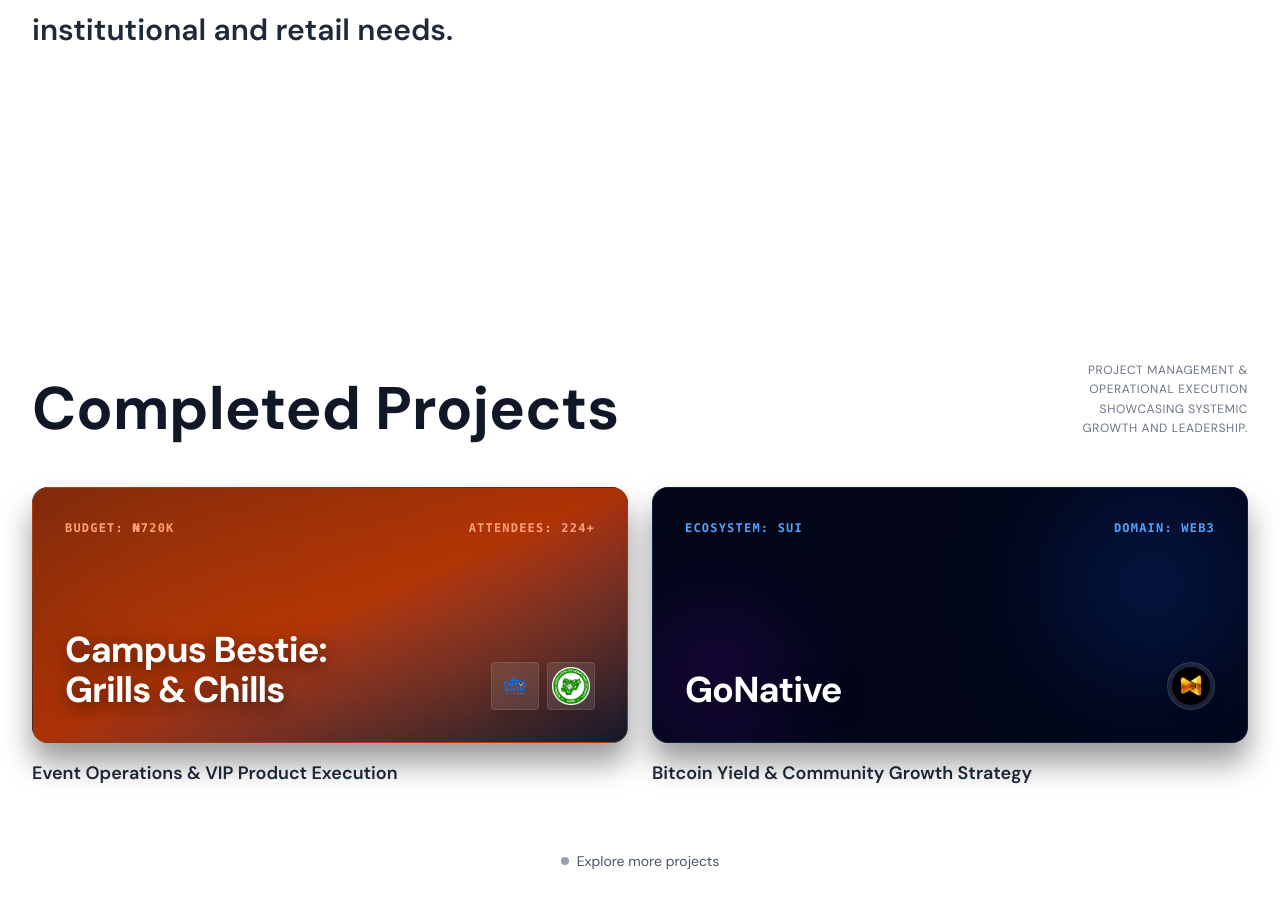
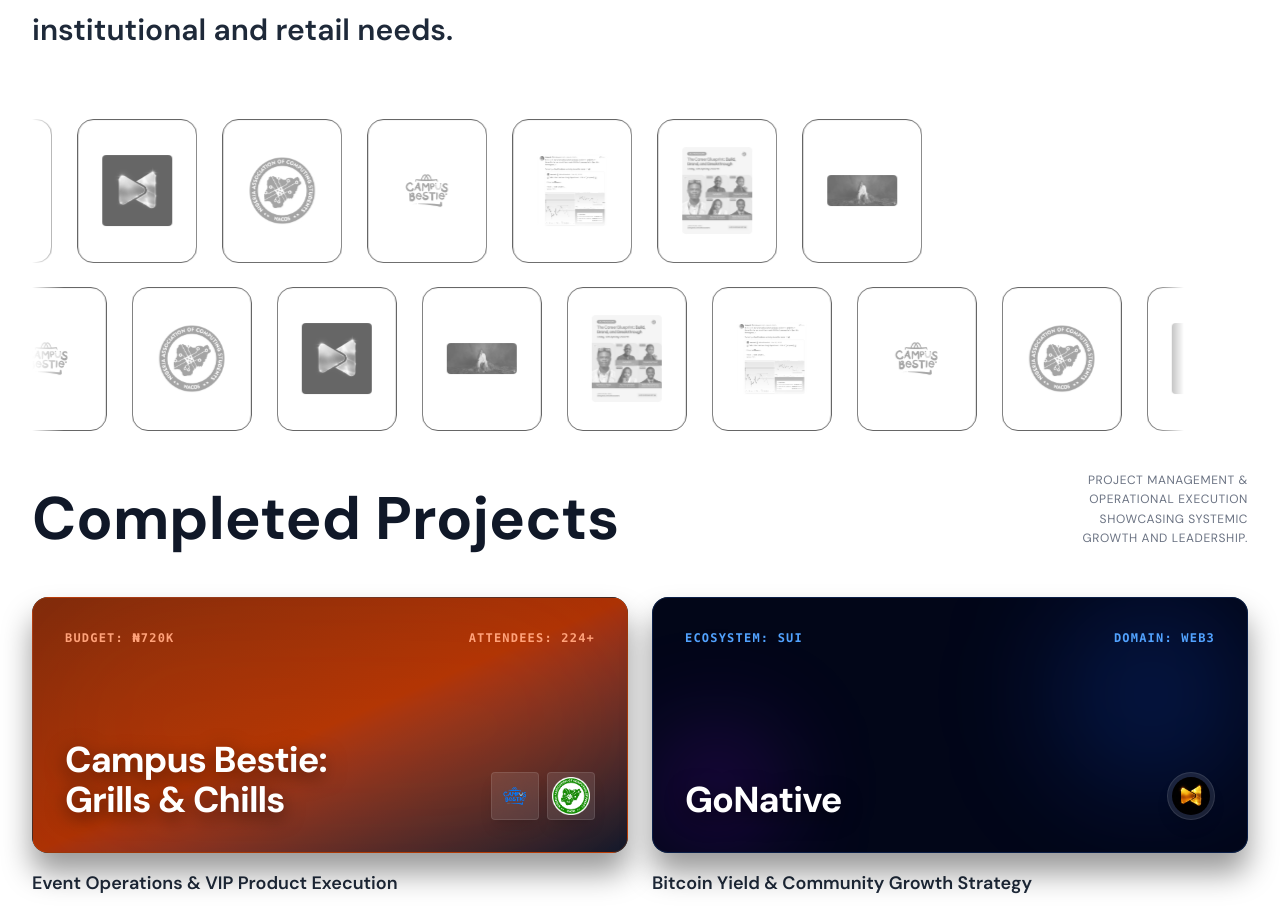
Before and after one commit to mayowa-kalejaiye/Vandah-P-Brand, a Next.js app: page / in a window 1280 px wide. Shown: the part 1102-2018 px from the top of the page. Built offline with nearby package versions, Linux system fonts and the light colour scheme; a web font is replaced by a local one.

Commit message:
feat: refactor Logomarquee component to use logos array and enhance marquee functionality

```diff
--- a/components/Logomarquee.tsx
+++ b/components/Logomarquee.tsx
@@ -1,65 +1,96 @@
-"use client"
+'use client'
 import React from 'react';
 
-const brands = [
-  "COWRYWISE",
-  "BINANCE",
-  "COINBASE",
-  "FORBES",
-  "TECHCRUNCH",
-  "WIRED",
-  "BLOOMBERG",
-  "FAST COMPANY",
+const logos1 = [
+  { id: 1, component: <img src="/native.jpeg" alt="GoNative" className="w-full h-auto object-contain grayscale hover:grayscale-0 transition-all duration-500 rounded-sm" /> },
+  { id: 2, component: <img src="/nacos.png" alt="NACOS" className="w-full h-auto object-contain grayscale hover:grayscale-0 transition-all duration-500 rounded-sm" /> },
+  { id: 3, component: <img src="/CAMBES.png" alt="Campus Bestie" className="w-full h-auto object-contain grayscale hover:grayscale-0 transition-all duration-500 rounded-sm" /> },
+  { id: 4, component: <img src="/web3.png" alt="Web3" className="w-full h-auto object-contain grayscale hover:grayscale-0 transition-all duration-500 rounded-sm" /> },
+  { id: 5, component: <img src="/public.png" alt="Public" className="w-full h-auto object-contain grayscale hover:grayscale-0 transition-all duration-500 rounded-sm" /> },
+  { id: 6, component: <img src="/Vandah2.png" alt="Vandah" className="w-full h-auto object-contain grayscale hover:grayscale-0 transition-all duration-500 rounded-sm" /> }
 ];
 
-export default function Logomarquee() {
+const logos2 = [
+  { id: 1, component: <img src="/Vandah2.png" alt="Vandah" className="w-full h-auto object-contain grayscale hover:grayscale-0 transition-all duration-500 rounded-sm" /> },
+  { id: 2, component: <img src="/public.png" alt="Public" className="w-full h-auto object-contain grayscale hover:grayscale-0 transition-all duration-500 rounded-sm" /> },
+  { id: 3, component: <img src="/web3.png" alt="Web3" className="w-full h-auto object-contain grayscale hover:grayscale-0 transition-all duration-500 rounded-sm" /> },
+  { id: 4, component: <img src="/CAMBES.png" alt="Campus Bestie" className="w-full h-auto object-contain grayscale hover:grayscale-0 transition-all duration-500 rounded-sm" /> },
+  { id: 5, component: <img src="/nacos.png" alt="NACOS" className="w-full h-auto object-contain grayscale hover:grayscale-0 transition-all duration-500 rounded-sm" /> },
+  { id: 6, component: <img src="/native.jpeg" alt="GoNative" className="w-full h-auto object-contain grayscale hover:grayscale-0 transition-all duration-500 rounded-sm" /> }
+];
+
+function Logomarquee() {
+  // We need to inject the keyframes animation into the document's head
+  // because Tailwind CSS doesn't directly support the 'cqw' unit.
   React.useEffect(() => {
-    const style = document.createElement('style');
-    style.innerHTML = `
-      @keyframes marquee-move { from { transform: translateX(0); } to { transform: translateX(-50%); } }
+    const styleSheet = document.createElement("style");
+    styleSheet.innerText = `
+      @keyframes marquee-move {
+        to {
+          transform: translateX(calc(-100cqw - var(--item-gap)));
+        }
+      }
     `;
-    document.head.appendChild(style);
+    document.head.appendChild(styleSheet);
     return () => {
-      document.head.removeChild(style);
+      document.head.removeChild(styleSheet);
     };
   }, []);
 
-  return (
-    <div
-      className="w-full overflow-hidden mt-20 md:mt-40 border-y border-white/5 py-8"
-      style={{ position: 'relative' }}
-    >
+  const Marquee = ({ logos, direction = 'forwards' }: { logos: typeof logos1; direction?: string }) => {
+    const numItems = logos.length;
+    const speed = '10s';
+    const itemWidth = '120px';
+    const itemGap = '25px';
+
+    return (
       <div
-        className="flex items-center"
+        className="max-w-full overflow-hidden"
         style={{
-          whiteSpace: 'nowrap',
-        }}
+          '--speed': speed,
+          '--numItems': numItems,
+          '--item-width': itemWidth,
+          '--item-gap': itemGap,
+          '--direction': direction,
+          maskImage: 'linear-gradient(to right, transparent, black 2rem, black calc(100% - 2rem), transparent)',
+        } as React.CSSProperties}
       >
         <div
-          className="flex"
+          className="w-max flex"
           style={{
-            gap: '80px',
-            display: 'inline-flex',
-            animation: 'marquee-move 30s linear infinite',
-            alignItems: 'center',
-          }}
+            '--track-width': `calc(var(--item-width) * ${numItems})`,
+            '--track-gap': `calc(var(--item-gap) * ${numItems})`,
+          } as React.CSSProperties}
         >
-          {/* Duplicate the array to create a seamless loop */}
-          {[...brands, ...brands, ...brands].map((brand, i) => (
+          {[...logos, ...logos].map((logo, index) => (
             <div
-              key={i}
-              className="flex-shrink-0 flex items-center justify-center text-white/40 hover:text-white transition-colors duration-500 cursor-default"
+              key={index}
+              className="flex-shrink-0 flex justify-center items-center bg-white/10 border border-black rounded-2xl text-gray-800 opacity-60 hover:opacity-100 transition-opacity"
               style={{
-                display: 'inline-flex',
-              }}
+                width: 'var(--item-width)',
+                aspectRatio: '1 / 1.2',
+                marginRight: 'var(--item-gap)',
+                animation: `marquee-move var(--speed) linear infinite ${direction}`,
+              } as React.CSSProperties}
             >
-              <span className="text-3xl md:text-5xl font-black tracking-tighter uppercase">
-                {brand}
-              </span>
+              <div className="w-3/5 h-auto">
+                {logo.component}
+              </div>
             </div>
           ))}
         </div>
       </div>
+    );
+  };
+
+  return (
+    <div className="items-center overflow-hidden my-4 md:my-10">
+       <div className="w-full max-w-6xl flex flex-col gap-y-6">
+            <Marquee logos={logos1} />
+            <Marquee logos={logos2} direction="reverse" />
+        </div>
     </div>
   );
 }
+
+export default Logomarquee;
```
